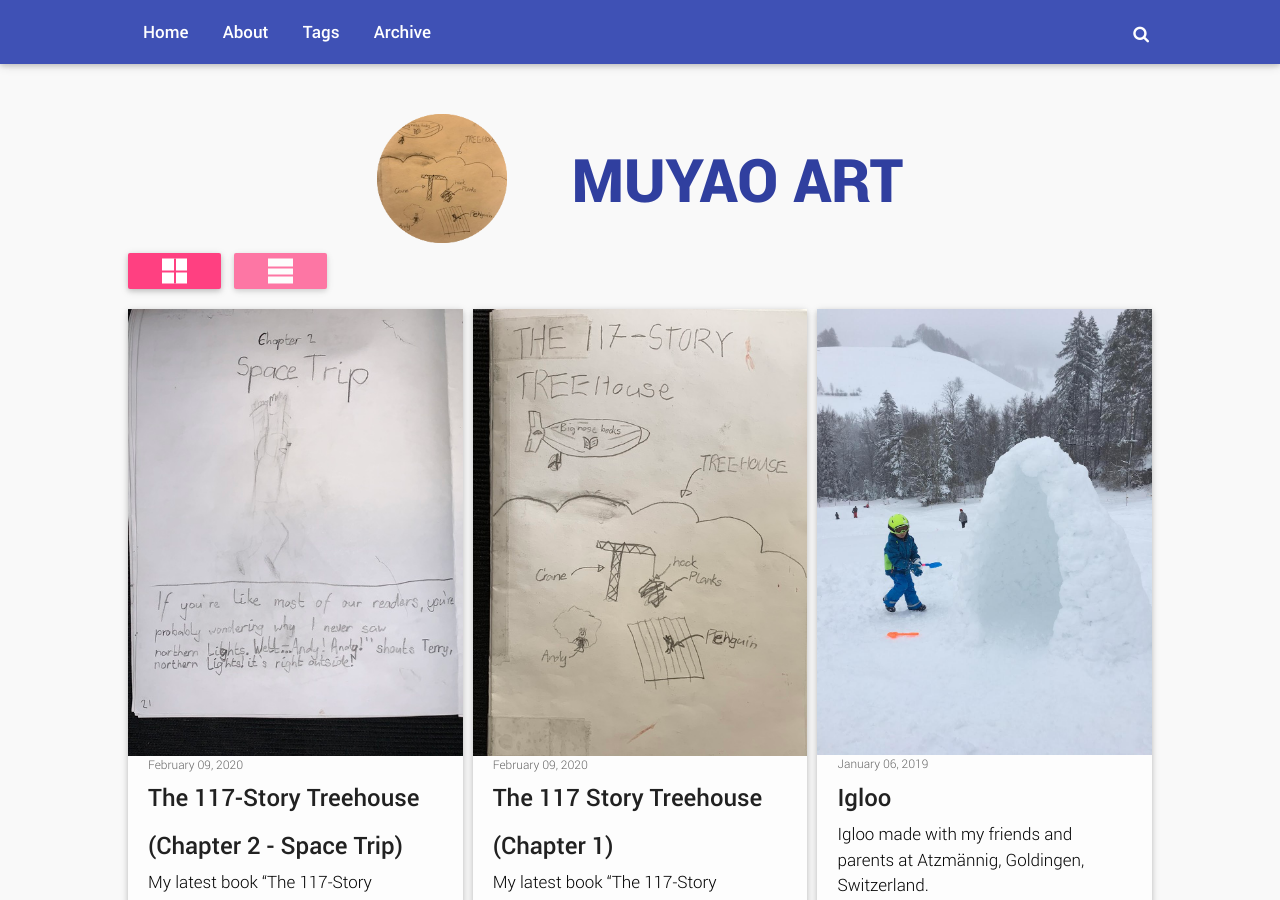
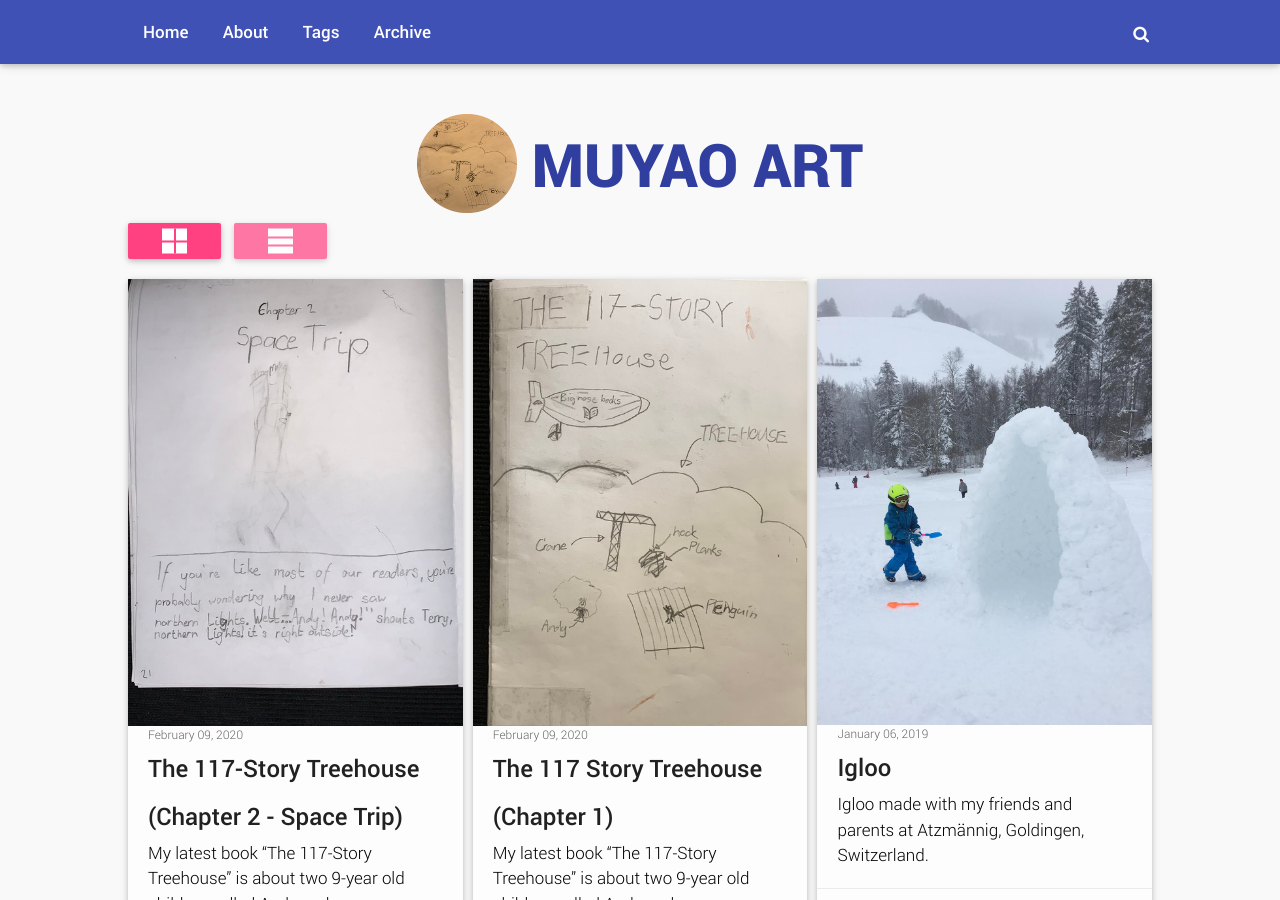
Before and after one commit to muyao/muyao.art, a Jekyll site: the page built from index.html, in a window 1280 px wide and 900 px high. Built offline with Jekyll 4.4.1, drawn with Linux system fonts in a browser that asks for light colours; the list of posts is cut into pages by our own code.

Commit message:
Use display: inline-block

```diff
--- a/_includes/header.html
+++ b/_includes/header.html
@@ -2,8 +2,8 @@
     <center>
     <a href="{{ site.baseurl | replace: '//', '/' }}/">
         <div class="gridster">
-          <img style="margin-right: 50px" src="/media/site/muyao-art-logo.png" height="130" width="130" />
-          <span>{% if site.name %}{{ site.name | xml_escape }}{% endif %}</span>
+          <img src="/media/site/muyao-art-logo.png" height="100" width="100" />
+          <span style="display: inline-block">{% if site.name %}{{ site.name | xml_escape }}{% endif %}</span>
         </div>
         <div class="slogan">{% if site.description %}{{ site.description | xml_escape }}{% endif %}</div>
     </a>
```
